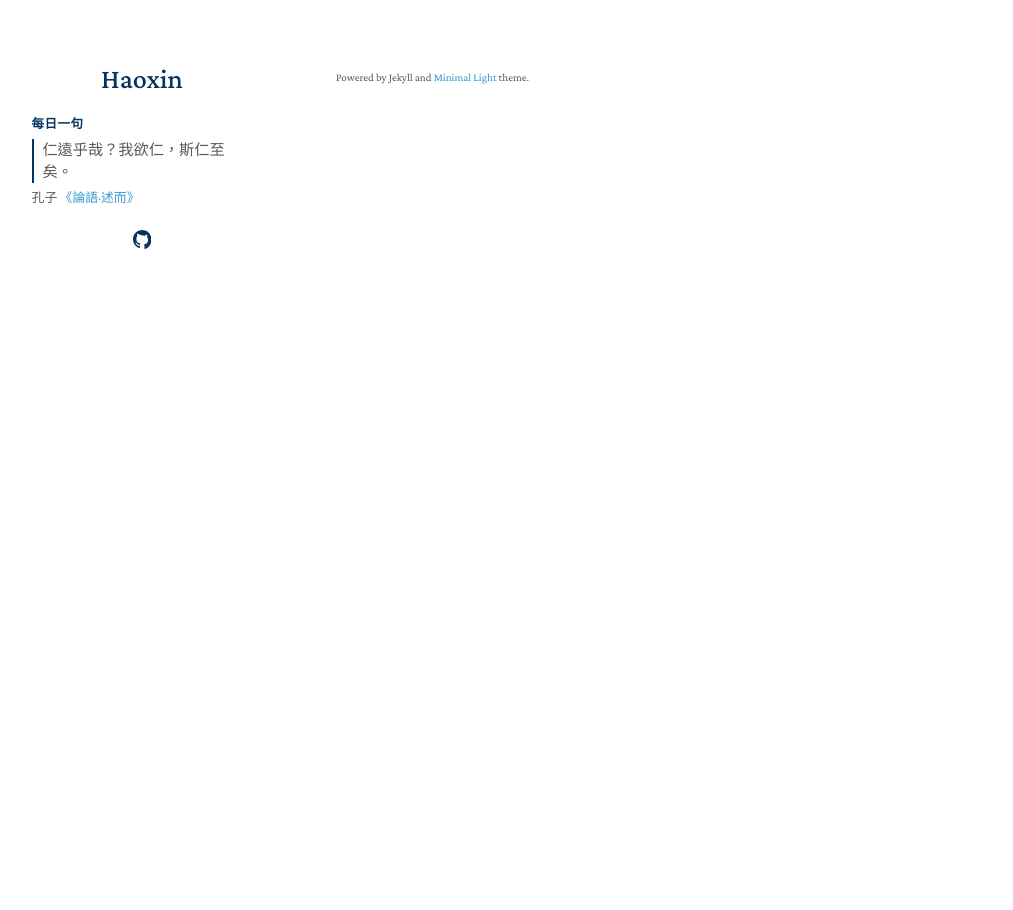
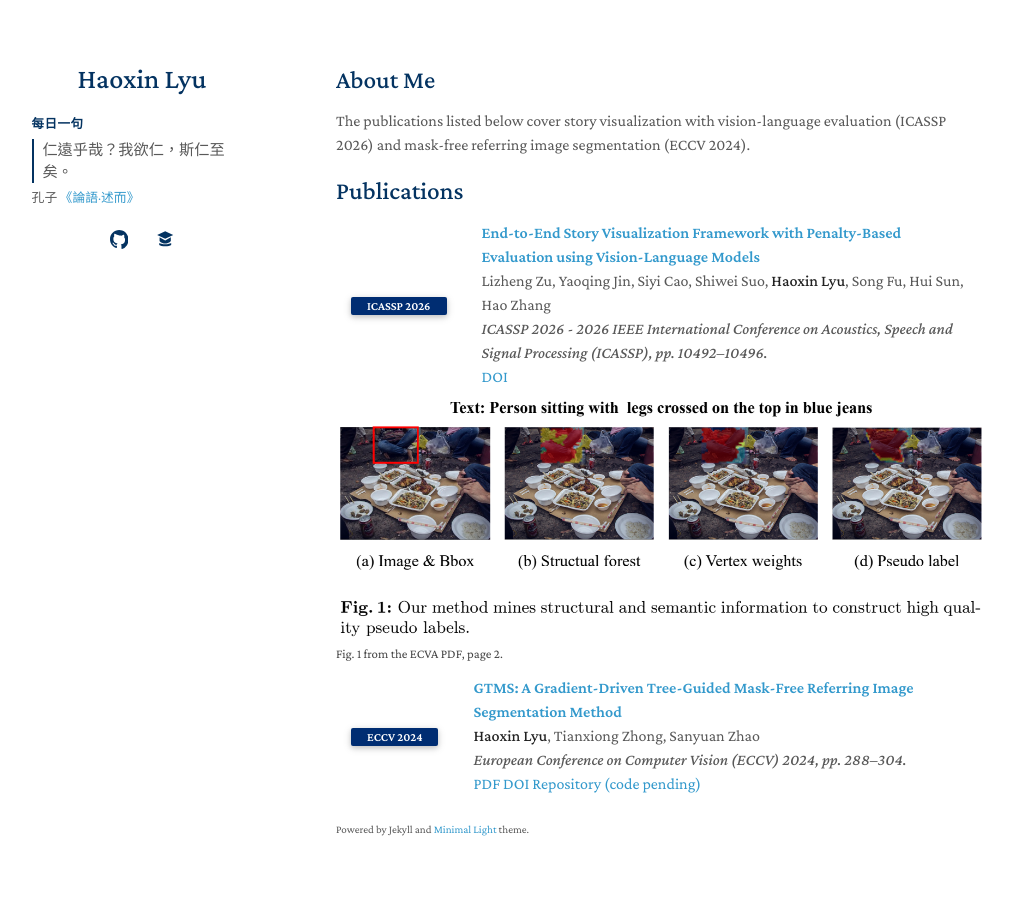
Before and after one commit to eternalld/eternalld.github.io, a Jekyll site: the page built from index.md, in a window 1280 px wide. Shown: the whole page, without its empty margins (134-1147 px from the left). Built offline with Jekyll 4.4.1, drawn with Linux system fonts in a browser that asks for light colours; comment, search, counter and statistics services are not loaded.

Commit message:
Add the two verified papers and a hidden 履历表 section.
Show Haoxin Lyu, the Scholar profile link, and publication-grounded text only. Leave education and employment empty so that section stays off the public page.

Co-authored-by: Eternal_LD <eternalld@users.noreply.github.com>

```diff
--- a/_config.yml
+++ b/_config.yml
@@ -1,9 +1,11 @@
-title: Haoxin
+title: Haoxin Lyu
 lang: zh-CN
-description: Haoxin
-keywords: Haoxin
+description: Haoxin Lyu
+keywords: Haoxin Lyu
 canonical: https://eternalld.github.io/
 github_link: https://github.com/eternalld
+scholar_link: "https://scholar.google.com/citations?user=lMEcQNwAAAAJ&hl=zh-CN"
+bio: "The publications listed below cover story visualization with vision-language evaluation (ICASSP 2026) and mask-free referring image segmentation (ECCV 2024)."
 favicon: ./assets/img/favicon.png
 favicon_dark: ./assets/img/favicon-dark.png
 enable_footnote: true
--- /dev/null
+++ b/_data/curriculum.yml
@@ -0,0 +1,2 @@
+heading: 履历表
+items: []
--- /dev/null
+++ b/_data/news.yml
@@ -0,0 +1,2 @@
+heading: News
+items: []
--- a/_data/publications.yml
+++ b/_data/publications.yml
@@ -1,2 +1,38 @@
-heading: Selected Publications
-items: []
+heading: Publications
+items:
+  - title: "End-to-End Story Visualization Framework with Penalty-Based Evaluation using Vision-Language Models"
+    title_url: https://doi.org/10.1109/icassp55912.2026.11464718
+    venue: "ICASSP 2026 - 2026 IEEE International Conference on Acoustics, Speech and Signal Processing (ICASSP), pp. 10492–10496."
+    venue_short: "ICASSP 2026"
+    authors:
+      - name: Lizheng Zu
+      - name: Yaoqing Jin
+      - name: Siyi Cao
+      - name: Shiwei Suo
+      - name: Haoxin Lyu
+        highlight: true
+      - name: Song Fu
+      - name: Hui Sun
+      - name: Hao Zhang
+    links:
+      - label: DOI
+        url: https://doi.org/10.1109/icassp55912.2026.11464718
+  - title: "GTMS: A Gradient-Driven Tree-Guided Mask-Free Referring Image Segmentation Method"
+    title_url: https://www.ecva.net/papers/eccv_2024/papers_ECCV/papers/08341.pdf
+    venue: "European Conference on Computer Vision (ECCV) 2024, pp. 288–304."
+    venue_short: "ECCV 2024"
+    image: ./assets/img/gtms-eccv2024-fig1.png
+    image_alt: "Figure 1 of GTMS (ECCV 2024), from page 2 of the ECVA PDF: the referring text and four panels for the image with a bounding box, structural forest, vertex weights, and pseudo label."
+    image_source: "Fig. 1 from the ECVA PDF, page 2."
+    authors:
+      - name: Haoxin Lyu
+        highlight: true
+      - name: Tianxiong Zhong
+      - name: Sanyuan Zhao
+    links:
+      - label: PDF
+        url: https://www.ecva.net/papers/eccv_2024/papers_ECCV/papers/08341.pdf
+      - label: DOI
+        url: https://doi.org/10.1007/978-3-031-72848-8_17
+      - label: Repository (code pending)
+        url: https://github.com/eternalld/GTMS
--- /dev/null
+++ b/_includes/curriculum.md
@@ -0,0 +1,11 @@
+{% assign items = site.data.curriculum.items %}
+{% if items and items.size > 0 %}
+<h2 id="curriculum">{{ site.data.curriculum.heading | default: "履历表" }}</h2>
+<ul>
+{% for item in items %}
+<li>
+{% if item.period %}<strong>{{ item.period }}</strong> {% endif %}{{ item.title }}{% if item.organization %}, {{ item.organization }}{% endif %}{% if item.detail %} — {{ item.detail }}{% endif %}
+</li>
+{% endfor %}
+</ul>
+{% endif %}
--- /dev/null
+++ b/_includes/news.md
@@ -0,0 +1,9 @@
+{% assign items = site.data.news.items %}
+{% if items and items.size > 0 %}
+<h2>{{ site.data.news.heading | default: "News" }}</h2>
+<ul>
+{% for item in items %}
+<li>{% if item.text %}{{ item.text }}{% else %}{{ item }}{% endif %}</li>
+{% endfor %}
+</ul>
+{% endif %}
--- a/_includes/publications.md
+++ b/_includes/publications.md
@@ -1,10 +1,16 @@
 {% assign items = site.data.publications.items %}
 {% if items and items.size > 0 %}
-<h2 id="publications" class="publications-heading">{{ site.data.publications.heading | default: "Selected Publications" }}</h2>
+<h2 id="publications" class="publications-heading">{{ site.data.publications.heading | default: "Publications" }}</h2>
 <div class="publications">
 <ol class="bibliography">
 {% for link in items %}
 <li>
+{% if link.image %}
+<figure class="pub-teaser">
+  <img src="{{ link.image }}" alt="{{ link.image_alt | escape }}" loading="lazy">
+  {% if link.image_source %}<figcaption>{{ link.image_source }}</figcaption>{% endif %}
+</figure>
+{% endif %}
 <div class="pub-row">
   <div class="col-sm-3 abbr no-teaser">
     {% if link.venue_short %}
@@ -12,8 +18,12 @@
     {% endif %}
   </div>
   <div class="col-sm-9">
-    <div class="title">{{ link.title }}</div>
-    {% if link.authors %}<div class="author">{{ link.authors }}</div>{% endif %}
+    <div class="title">{% if link.title_url %}<a href="{{ link.title_url }}">{{ link.title }}</a>{% else %}{{ link.title }}{% endif %}</div>
+    {% if link.authors %}
+    <div class="author">
+      {% for person in link.authors %}{% if person.highlight %}<strong>{{ person.name }}</strong>{% else %}{{ person.name }}{% endif %}{% unless forloop.last %}, {% endunless %}{% endfor %}
+    </div>
+    {% endif %}
     {% if link.venue %}<div class="periodical"><em>{{ link.venue }}</em></div>{% endif %}
     {% if link.links %}
     <div class="links">
--- a/_layouts/homepage.html
+++ b/_layouts/homepage.html
@@ -78,6 +78,13 @@
             </svg>
           </a>
           {% endif %}
+          {% if site.scholar_link %}
+          <a href="{{ site.scholar_link }}" aria-label="Google Scholar" rel="noopener noreferrer">
+            <svg viewBox="0 0 16 16" aria-hidden="true" focusable="false">
+              <path fill="currentColor" d="M8 1.1 1 4.4 8 7.7l7-3.3L8 1.1zM3.1 6.4v3.1c0 .3 2.1 2.2 4.9 2.2s4.9-1.9 4.9-2.2V6.4L8 9.2 3.1 6.4zM8 12.4c-2.4 0-4.4-.6-5.2-1.1V13c.9.6 2.9 1.2 5.2 1.2s4.3-.6 5.2-1.2v-1.7c-.8.5-2.8 1.1-5.2 1.1z"></path>
+            </svg>
+          </a>
+          {% endif %}
         </div>
       </header>
       <section>
--- a/_sass/minimal-light.scss
+++ b/_sass/minimal-light.scss
@@ -637,6 +637,31 @@ header ul {
   vertical-align: -0.2rem;
 }
 
+.pub-teaser {
+  margin: 0 0 0.75rem;
+
+  img {
+    display: block;
+    width: 100%;
+    max-width: 100%;
+    height: auto;
+  }
+
+  figcaption {
+    margin-top: 0.3rem;
+    font-size: 0.8rem;
+    line-height: 1.4;
+    color: $color-muted;
+  }
+}
+
+.publications .title,
+.publications .author,
+.publications .periodical,
+.publications .links {
+  overflow-wrap: anywhere;
+}
+
 a:focus-visible,
 summary:focus-visible {
   outline: 2px solid $color-link;
@@ -670,7 +695,8 @@ summary:focus-visible {
     }
   }
 
-  .pageviews {
+  .pageviews,
+  .pub-teaser figcaption {
     color: $dark-text;
   }
 }
--- a/index.md
+++ b/index.md
@@ -4,5 +4,7 @@ layout: homepage
 
 {% include biography.md %}
 {% include interests.md %}
+{% include news.md %}
 {% include publications.md %}
 {% include projects.md %}
+{% include curriculum.md %}
```
Also changed, not shown: docs/examples/curriculum.sample.yml (added, +10 -0 lines), docs/examples/publications.sample.yml (+11 -6 lines), docs/import/2026-11-23-scholar-import.md (added, +11 -0 lines), docs/superpowers/specs/2026-11-23-scholar-publications-design.md (added, +32 -0 lines), tests/integration/built-site.test.mjs (+16 -3 lines), tests/publications-import.test.mjs (added, +42 -0 lines), tests/source-contract.test.mjs (+1 -1 lines), README.md, assets/img/gtms-eccv2024-fig1.png (added).
